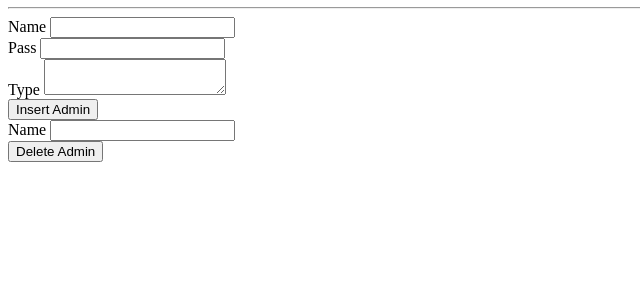
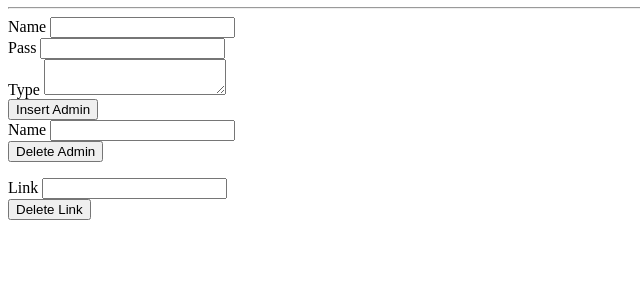
Before and after one commit to Workoutproblems/se_webapp2, a PHP site: page / in a window 1280 px wide. Shown: the part 380-680 px from the top of the page, without its empty margins (0-640 px from the left). Run offline with PHP 8.4, Linux system fonts and the light colour scheme; data comes from the database, SQL or seed files in the repository; data that the repository does not hold is empty.

```diff
--- a/index.php
+++ b/index.php
@@ -196,5 +196,24 @@
           <input type="submit" value="Delete Admin">
 
      </form>
+
+
+
+
+     <form action="" method="post">
+
+
+
+          <div class="field">
+               <label for="bio">Link</label>
+               <input type="text" name="Name" id="Name"></textarea>
+          </div>
+          <input type="submit" value="Delete Link">
+
+     </form>
+
+
+
+
 </body>
 </html>
--- a/process.php
+++ b/process.php
@@ -9,6 +9,8 @@ include_once 'loginDBConn.php';
 
 $username = $_POST['user'];
 $password = $_POST['pass'];
+
+
 
 
 
@@ -27,7 +29,7 @@ if ($result = $conn->query($query)) {
 
      }
      else if ($username == $res['username'] && $password == $res['password']) {
-
+          $_SESSION['usern'] = $res['AdminType'];
           header('Location:indexAdmins.php');
           die();
             //  Display all users
```
Also changed, not shown: indexAdmins.php (+9 -0 lines).
